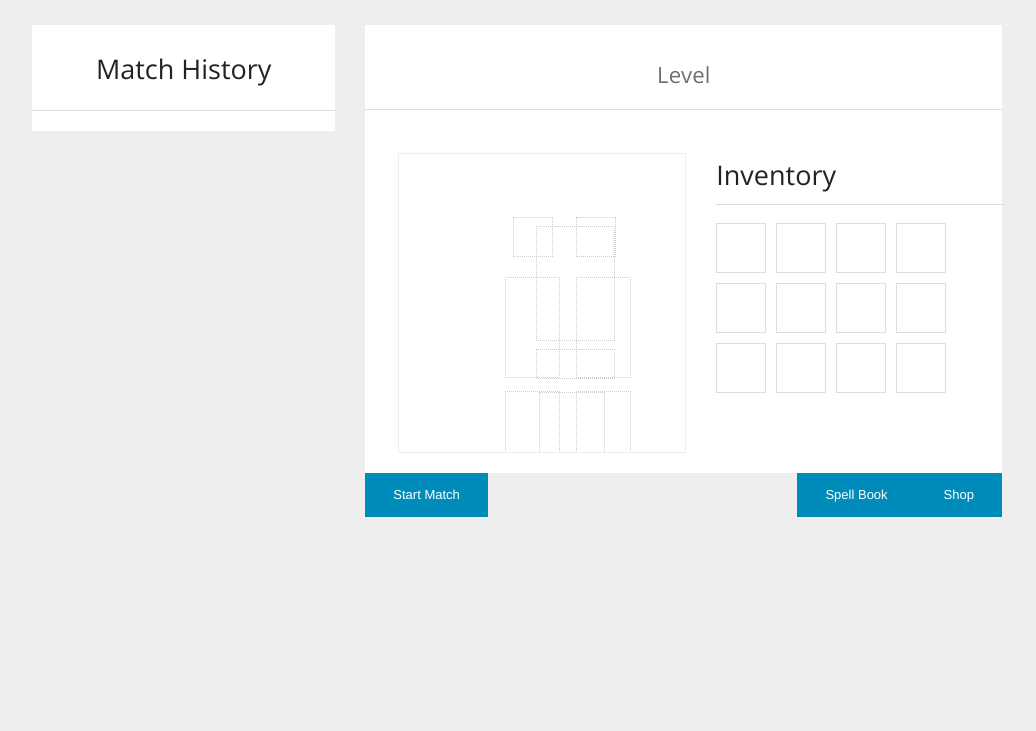
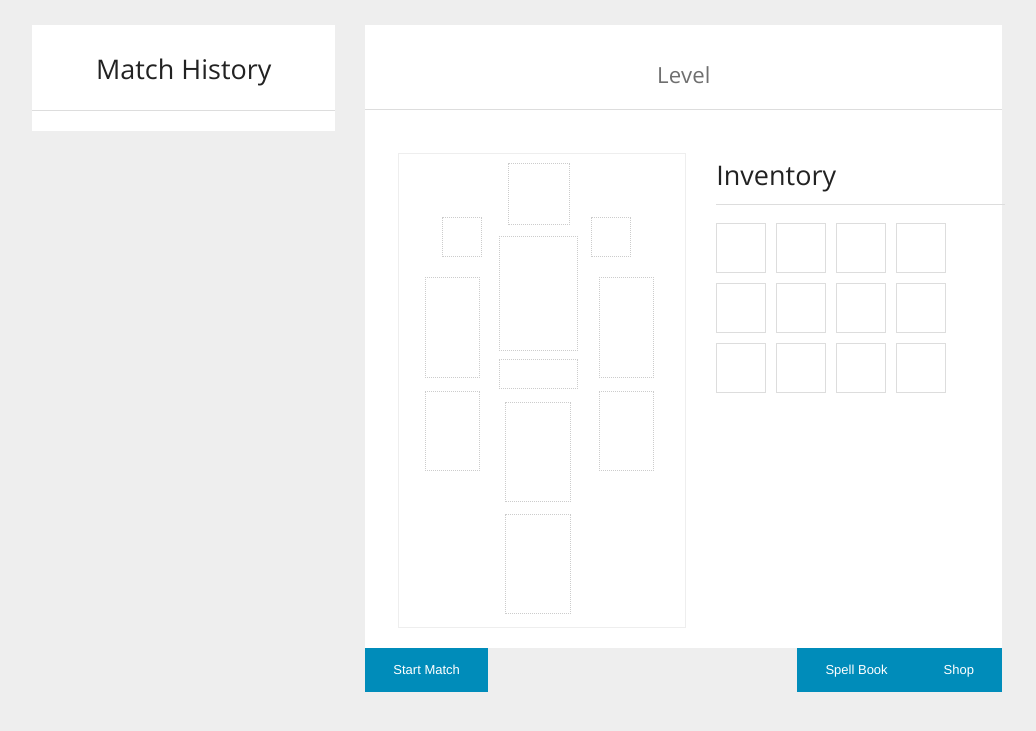
Before and after one commit to JamesJGarner/rpg-game, a Django app: template game/templates/characters/character_detail.html in a window 1280 px wide. Shown: the part 45-776 px from the top of the page, without its empty margins (123-1159 px from the left). Run offline with Django 3.2, Linux system fonts and the light colour scheme; the template is opened without the code that fills it, so the values that code supplies are empty; some libraries are stand-ins or nearby versions.

Commit message:
Updated characater structure to fit inside parent element

```diff
--- a/game/static/css/apps/characters.css
+++ b/game/static/css/apps/characters.css
@@ -111,7 +111,7 @@ input#cc-name:focus {
 .cd-character-items {
     list-style: none;
     float: left;
-    height: 300px;
+    height: 475px;
     border: 1px solid #eee;
     width: 100%;
     position: relative;
--- a/game/templates/characters/character_detail.html
+++ b/game/templates/characters/character_detail.html
@@ -22,16 +22,17 @@
             <h2>{{ character.name }} <small>Level {{ level_data.current_level }} {{ character.type }}</small></h2>
             <div class="large-6 columns">
             <ul class="cd-character-items">
-                <li style="left: 40%; top: 63px; width: 40px; height: 40px;"></li>
-                <li style="left: 37%; top: 123px; width: 55px; height: 101px;"></li>
-                <li style="left: 37%; top: 237px; width: 55px; height: 80px;"></li>
-                <li style="left: 48%; top: 72px; width: 79px; height: 115px;"></li>
-                <li style="left: 48%; top: 195px; width: 79px; height: 30px;"></li>
-                <li style="left: 49%; top: 238px; width: 66px; height: 100px;"></li>
-                <li style="left: 49%; top: 350px; width: 66px; height: 100px;"></li>
-                <li style="left: 62%; top: 63px; width: 40px; height: 40px;"></li>
-                <li style="left: 62%; top: 123px; width: 55px; height: 101px;"></li>
-                <li style="left: 62%; top: 237px; width: 55px; height: 80px;"></li>
+                <li style="left: 38%; top: 9px; width: 62px; height: 62px;"></li>
+                <li style="left: 15%; top: 63px; width: 40px; height: 40px;"></li>
+                <li style="left: 9%; top: 123px; width: 55px; height: 101px;"></li>
+                <li style="left: 9%; top: 237px; width: 55px; height: 80px;"></li>
+                <li style="left: 35%; top: 82px; width: 79px; height: 115px;"></li>
+                <li style="left: 35%; top: 205px; width: 79px; height: 30px;"></li>
+                <li style="left: 37%; top: 248px; width: 66px; height: 100px;"></li>
+                <li style="left: 37%; top: 360px; width: 66px; height: 100px;"></li>
+                <li style="left: 67%; top: 63px; width: 40px; height: 40px;"></li>
+                <li style="left: 70%; top: 123px; width: 55px; height: 101px;"></li>
+                <li style="left: 70%; top: 237px; width: 55px; height: 80px;"></li>
             </ul>
             </div>
             <div class="large-6 columns">
```
